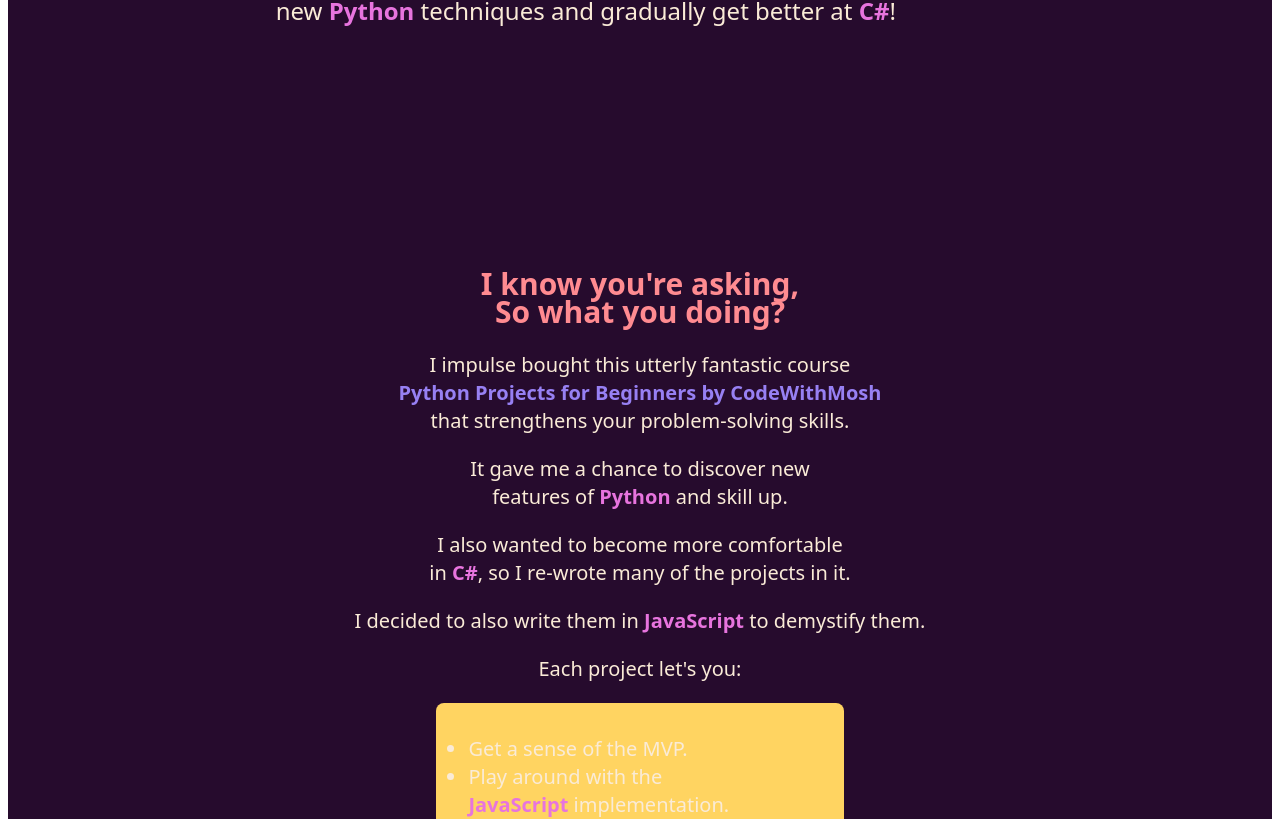
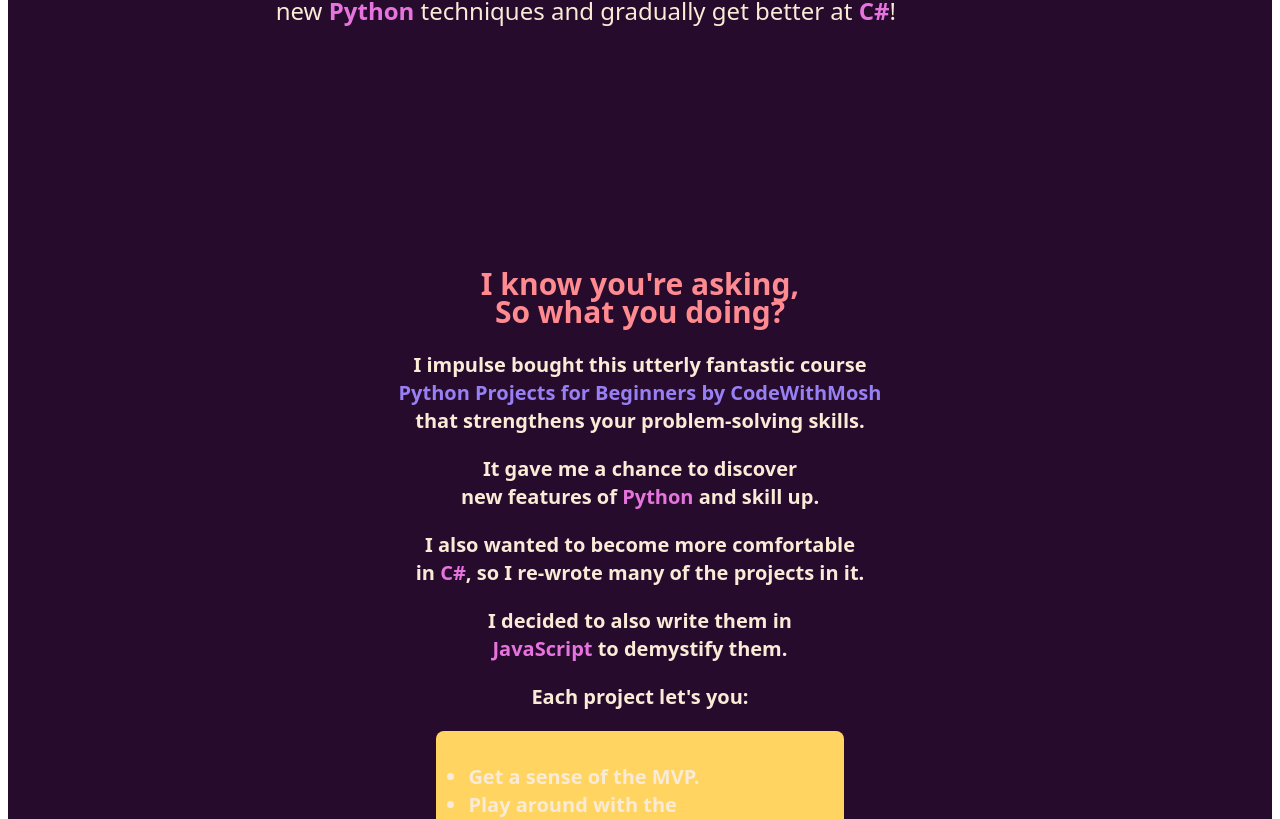
Before and after one commit to JoleneKearse/polyglot-coding, a React (Vite) app: page / in a window 1280 px wide. Shown: the part 1050-1869 px from the top of the page. Built offline with nearby package versions, Linux system fonts and the light colour scheme.

Commit message:
chore: update font-weights

```diff
--- a/src/App.css
+++ b/src/App.css
@@ -84,6 +84,7 @@
 .text-box {
   max-width: 50ch;
   margin: auto;
+  font-weight: 600;
 }
 
 ul {
@@ -165,8 +166,13 @@
   background: var(--orange)
 }
 
+i {
+  font-weight: 300;
+}
+
 dfn {
   font-style: normal;
+  font-weight: 500;
   cursor: pointer;
   border-bottom: .09rem dotted;
 }
```
